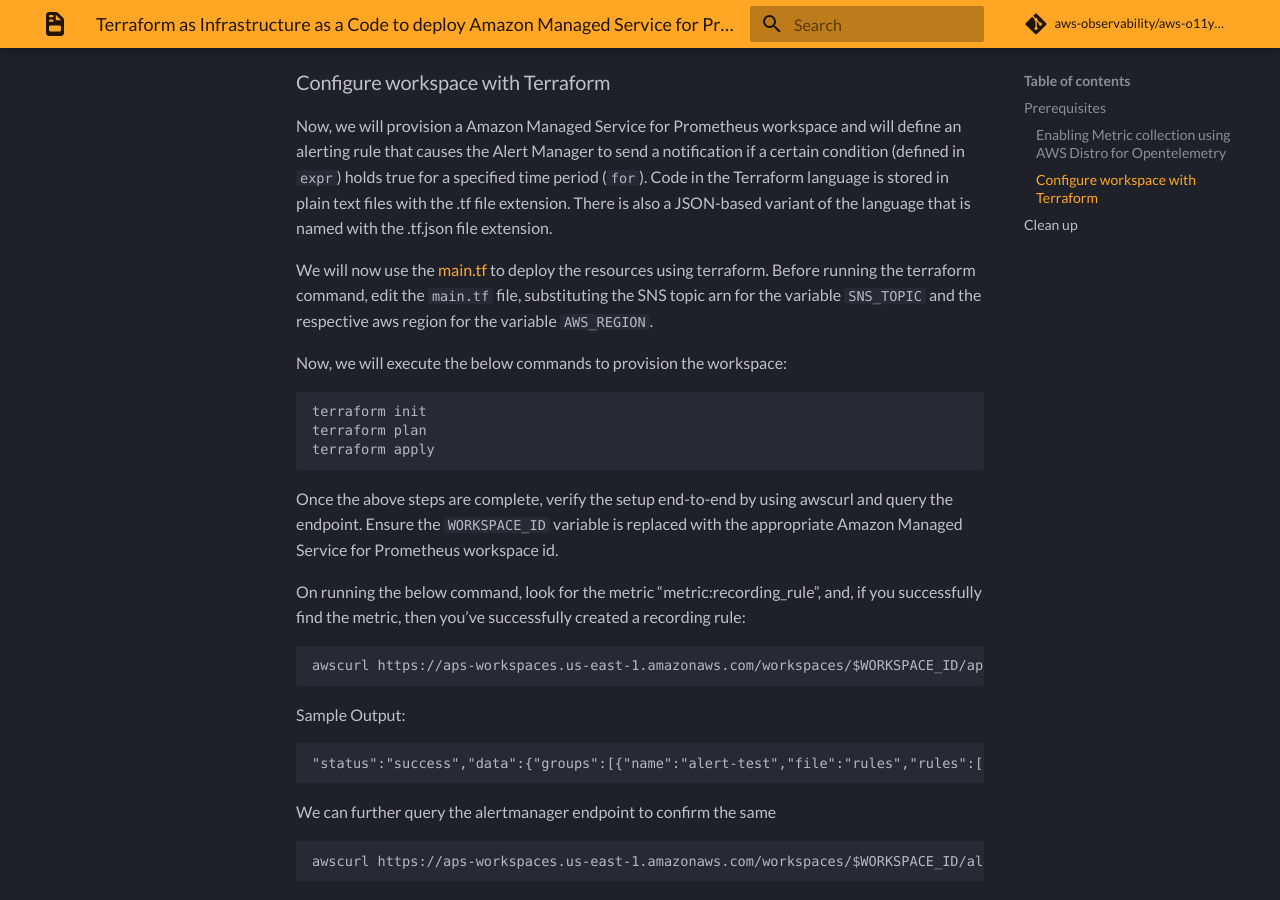
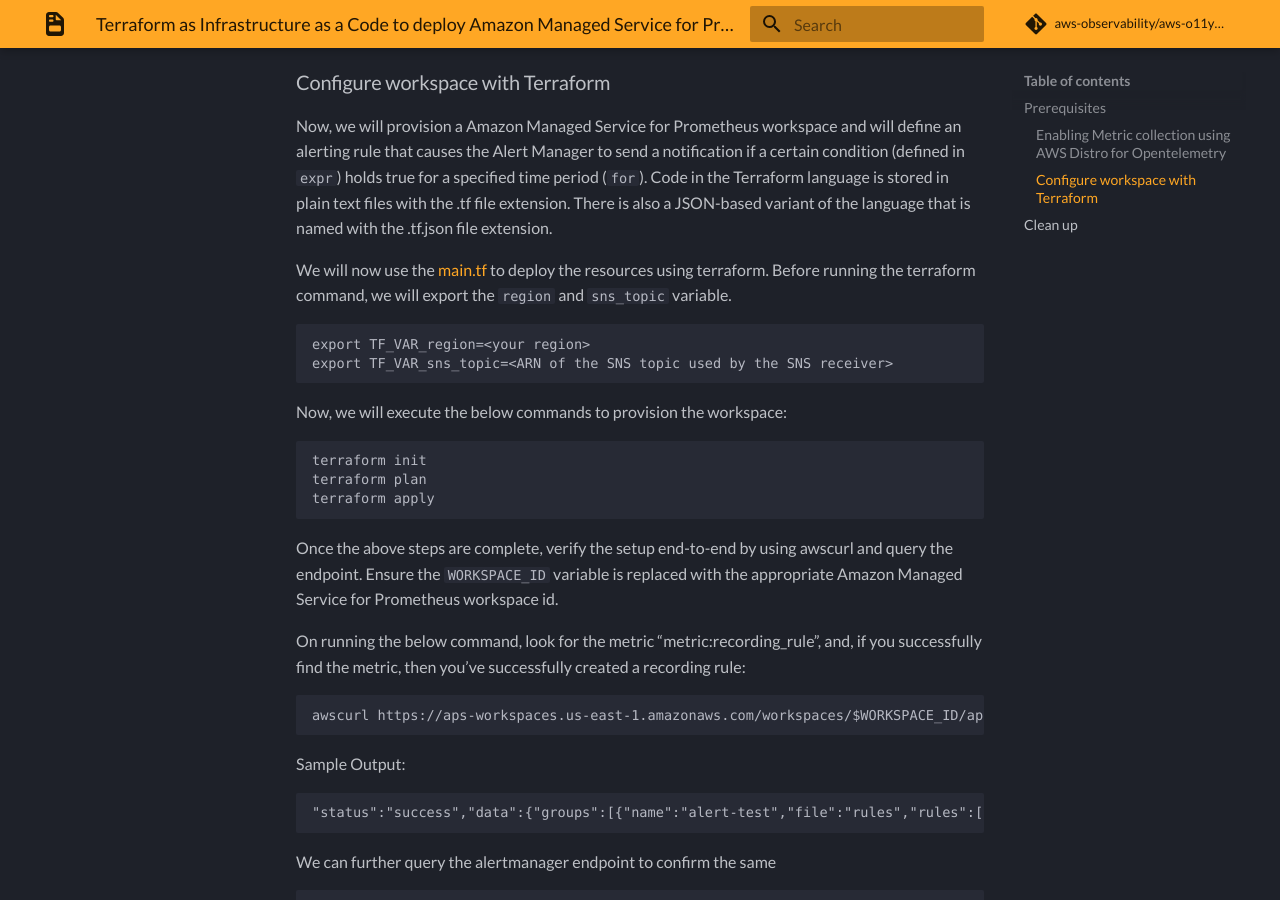
Before and after one commit to aws-observability/aws-o11y-recipes, an MkDocs documentation site: the page built from docs/recipes/amp-alertmanager-terraform.md, in a window 1280 px wide and 900 px high, scrolled down 2398 px. Built offline with MkDocs 1.6.1 and Material for MkDocs 9.7.7, drawn with Linux system fonts in a browser that asks for light colours; some web fonts are replaced; comment, search, counter and statistics services are not loaded.

Commit message:
Update amp-alertmanager-terraform.md

````diff
--- a/docs/recipes/amp-alertmanager-terraform.md
+++ b/docs/recipes/amp-alertmanager-terraform.md
@@ -79,7 +79,12 @@
 
 Now, we will  provision a Amazon Managed Service for Prometheus workspace and will define an alerting rule that causes the Alert Manager to send a notification if a certain condition (defined in ```expr```) holds true for a specified time period (```for```). Code in the Terraform language is stored in plain text files with the .tf file extension. There is also a JSON-based variant of the language that is named with the .tf.json file extension.
 
-We will now use the [main.tf](./amp-alertmanager-terraform/main.tf) to deploy the resources using terraform. Before running the terraform command, edit the `main.tf` file, substituting the SNS topic arn for the variable `SNS_TOPIC` and the respective aws region for the variable `AWS_REGION`.
+We will now use the [main.tf](./amp-alertmanager-terraform/main.tf) to deploy the resources using terraform. Before running the terraform command, we will export the `region` and `sns_topic` variable.
+
+```
+export TF_VAR_region=<your region>
+export TF_VAR_sns_topic=<ARN of the SNS topic used by the SNS receiver>
+```
 
 Now, we will execute the below commands to provision the workspace:
 
````
